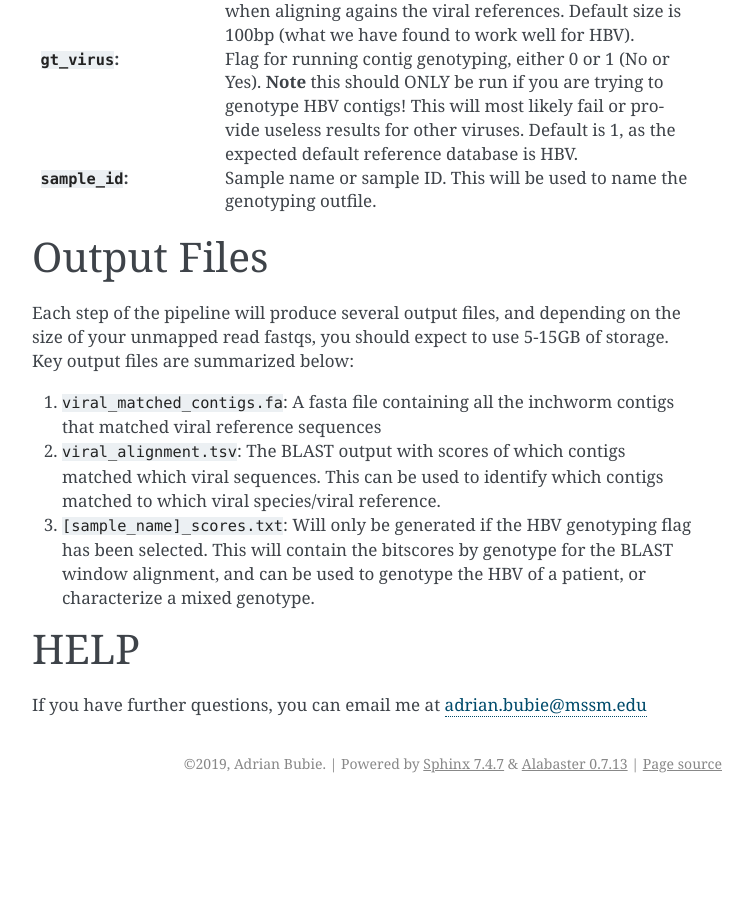
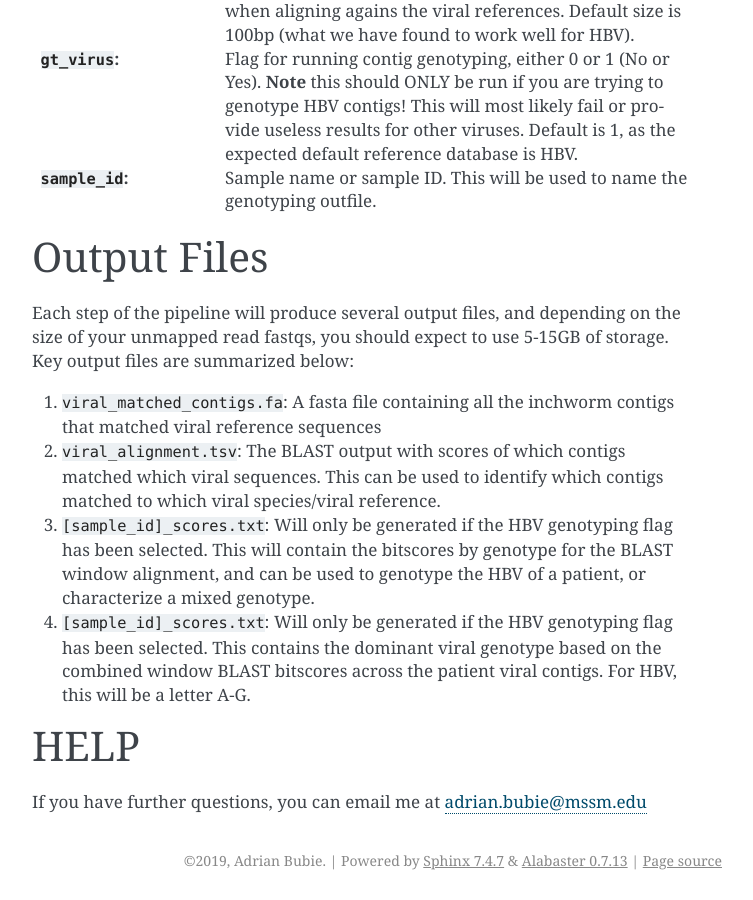
Before and after one commit to LosicLab/ViralMine, a Sphinx documentation site: the page built from docs/source/index.rst, in a window 1280 px wide and 900 px high, scrolled down 3745 px. Shown: the whole window, without its empty margins (388-1141 px from the left). Built offline with Sphinx 7.4.7, drawn with Linux system fonts in a browser that asks for light colours; before the commit the page ends 4548 px from its top, so only the background shows below that.

Commit message:
Updated doc language, flags, files

```diff
--- a/docs/source/index.rst
+++ b/docs/source/index.rst
@@ -127,7 +127,8 @@ Each step of the pipeline will produce several output files, and depending on th
 
 1. ``viral_matched_contigs.fa``: A fasta file containing all the inchworm contigs that matched viral reference sequences
 2. ``viral_alignment.tsv``: The BLAST output with scores of which contigs matched which viral sequences. This can be used to identify which contigs matched to which viral species/viral reference.
-3. ``[sample_name]_scores.txt``: Will only be generated if the HBV genotyping flag has been selected. This will contain the bitscores by genotype for the BLAST window alignment, and can be used to genotype the HBV of a patient, or characterize a mixed genotype.
+3. ``[sample_id]_scores.txt``: Will only be generated if the HBV genotyping flag has been selected. This will contain the bitscores by genotype for the BLAST window alignment, and can be used to genotype the HBV of a patient, or characterize a mixed genotype.
+4. ``[sample_id]_scores.txt``: Will only be generated if the HBV genotyping flag has been selected. This contains the dominant viral genotype based on the combined window BLAST bitscores across the patient viral contigs. For HBV, this will be a letter A-G.
 
 
 HELP
```
Also changed, not shown: README.md (+1 -1 lines), 1 other file.
